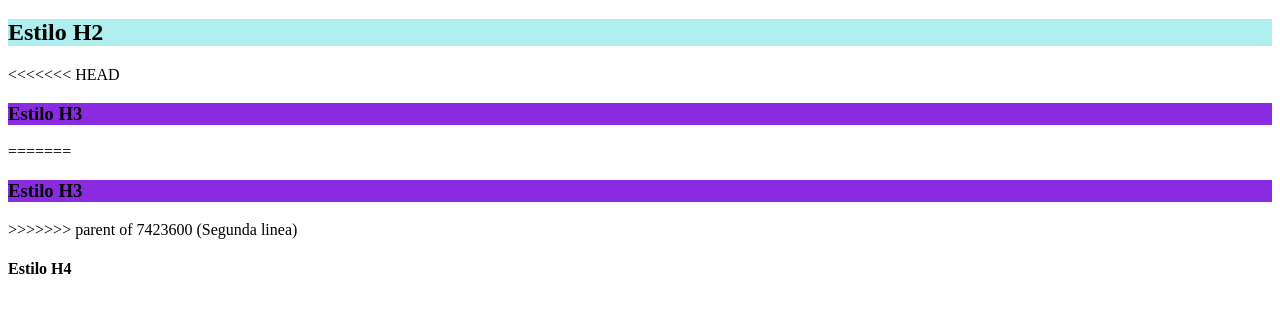
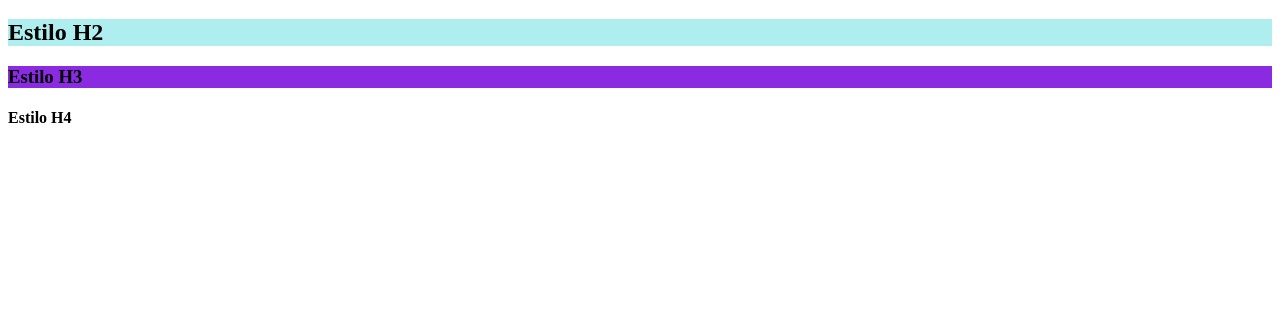
Before and after one commit to LordBat/DAW_Remoto, a plain HTML site: page index.html in a window 1280 px wide. Shown: the part 61-374 px from the top of the page. Drawn offline with Linux system fonts and the light colour scheme.

Commit message:
Correcciones de commits

```diff
--- a/index.html
+++ b/index.html
@@ -11,15 +11,9 @@
     <h1>Web_Daw3</h1>
 
     <h2>Estilo H2</h2>
-<<<<<<< HEAD
 
     <h3>Estilo H3</h3>
 
-=======
-
-    <h3>Estilo H3</h3>
-
->>>>>>> parent of 7423600 (Segunda linea)
     <h4>Estilo H4</h4>
 </body>
 </html>
```
